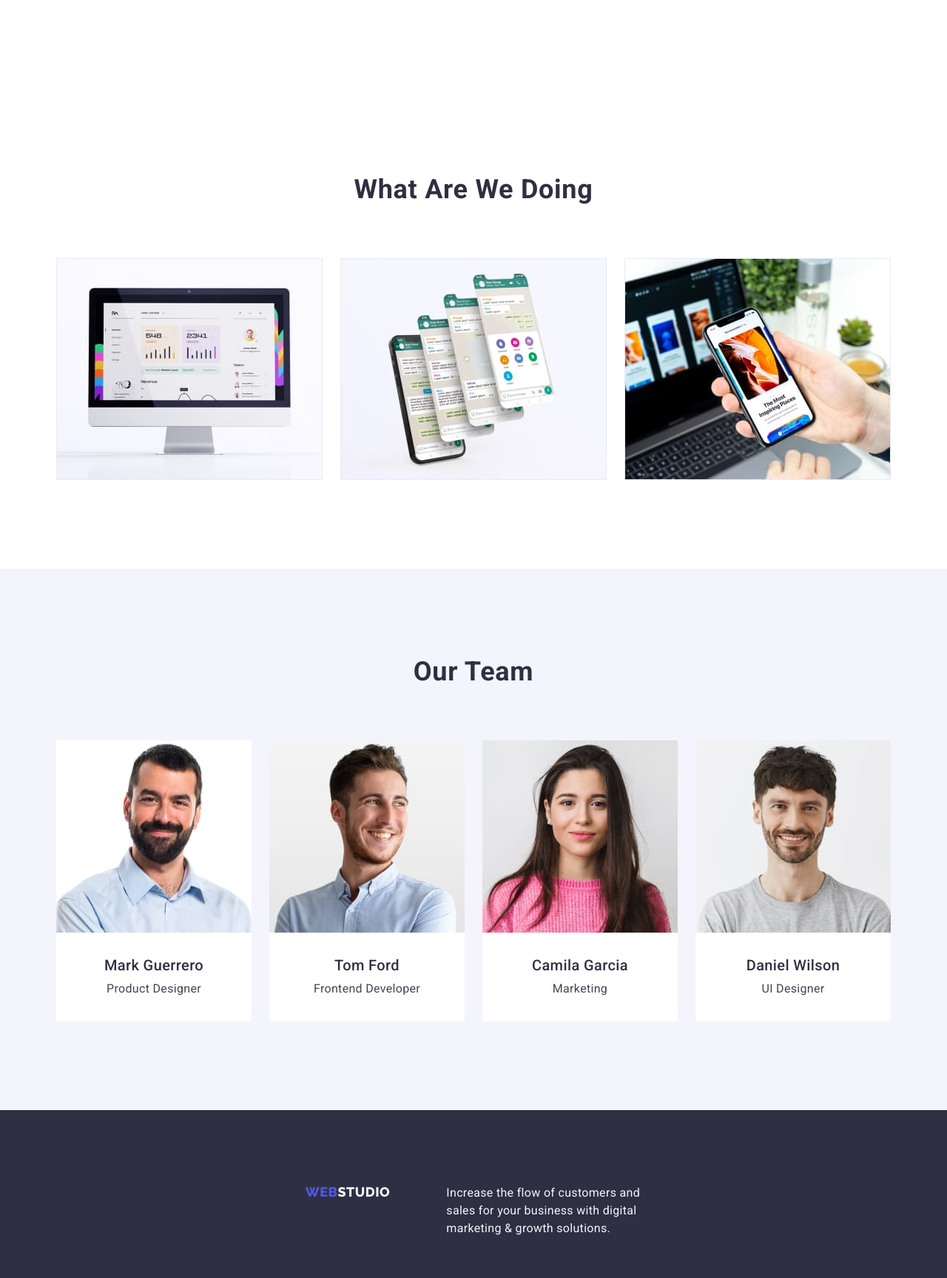
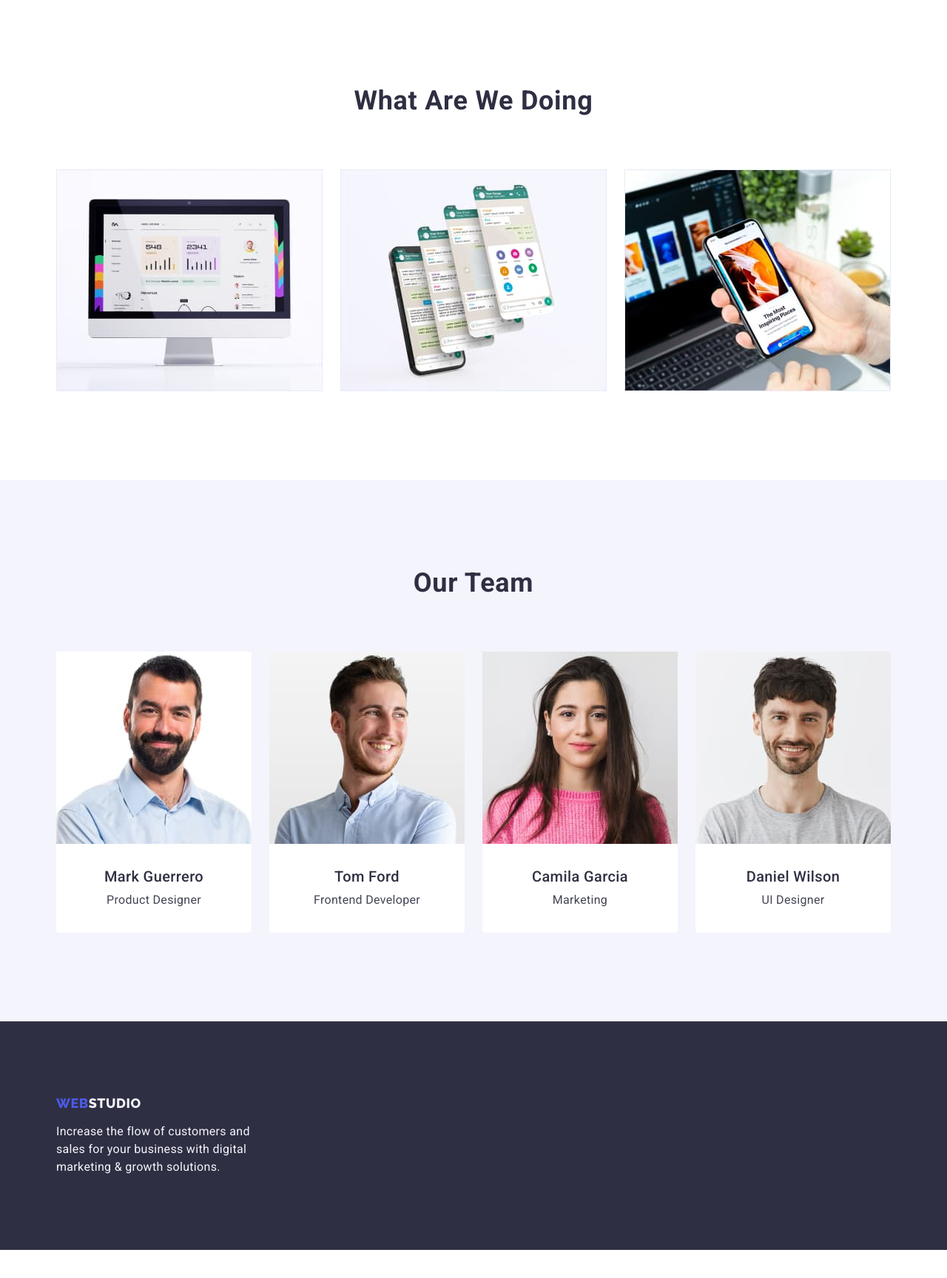
Before and after one commit to Rivero28/goit-markup-hw-03, a plain HTML site: page index.html in a window 1280 px wide. Shown: the part 924-2652 px from the top of the page at 74% size. After the commit the page ends 2614 px from the top, so only its background shows below. Drawn offline with nearby package versions, Linux system fonts and the light colour scheme.

Commit message:
Fixed issues - mentor's suggestions

```diff
--- a/css/styles.css
+++ b/css/styles.css
@@ -55,6 +55,7 @@ ol {
 }
 .div-header {
   display: flex;
+  gap: 332px;
 }
 .nav-header {
   display: flex;
@@ -252,6 +253,10 @@ ol {
 .secondary-list-item {
   width: calc((100% - 48px) / 3);
 }
+.secondary-list-section {
+  padding-top: 0;
+  padding-bottom: 120px;
+}
 .footer {
   background-color: #2e2f42;
   padding: 100px 0;
@@ -270,6 +275,10 @@ ol {
 }
 .logo-secondary-footer {
   color: #f4f4fd;
+}
+.footer-secondary {
+  display: flex;
+  flex-direction: column;
 }
 /*PORTFOLIO*/
 .button-list {
--- a/index.html
+++ b/index.html
@@ -102,7 +102,7 @@
           </ul>
         </div>
       </section>
-      <section class="section">
+      <section class="section secondary-list-section">
         <div class="container">
           <h2 class="secondary-list-header">What are we doing</h2>
           <ul class="list secondary-list">
@@ -190,7 +190,7 @@
       </section>
     </main>
     <footer class="footer">
-      <div class="container">
+      <div class="container footer-secondary">
         <a href="./index.html" class="logo link footer-link"
           >Web<span class="logo-secondary-footer">Studio</span></a
         >
```
Also changed, not shown: portfolio.html (+1 -1 lines).
